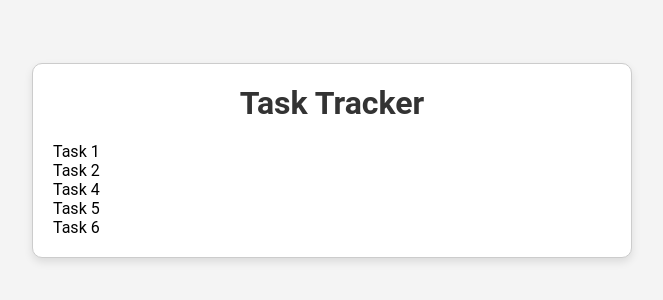
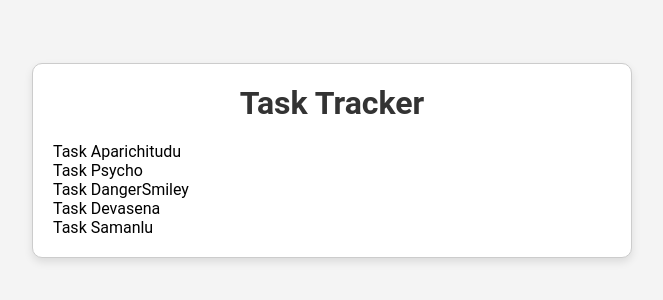
Before and after one commit to npa2025/GITDEMO, a plain HTML site: page login.html in a window 1280 px wide. Shown: the part 240-540 px from the top of the page, without its empty margins (308-971 px from the left). Drawn offline with Linux system fonts and the light colour scheme.

Commit message:
CHANGED SUCCESSFULLUY

```diff
--- a/login.html
+++ b/login.html
@@ -10,11 +10,11 @@
     <div class="container">
       <h1>Task Tracker</h1>
       <ul id="tasks">
-        <li>Task 1</li>
-        <li>Task 2</li>
-        <li>Task 4</li>
-        <li>Task 5</li>
-        <li>Task 6</li>
+        <li>Task Aparichitudu</li>
+        <li>Task Psycho</li>
+        <li>Task DangerSmiley</li>
+        <li>Task Devasena</li>
+        <li>Task Samanlu</li>
       </ul>
     </div>
 
```
